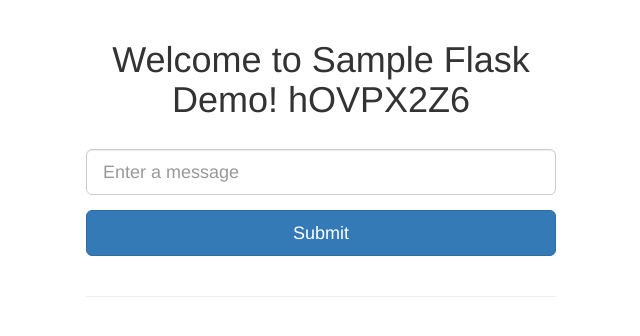
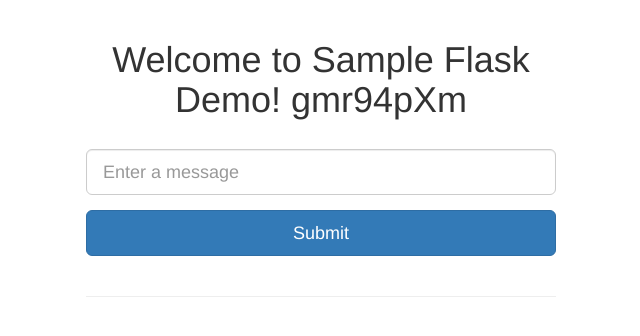
Before and after one commit to williaumwu/demo-web, a Flask app: page / in a window 1280 px wide. Shown: the top 336 px of the page, without its empty margins (319-959 px from the left). Run offline with Flask 2, Linux system fonts and the light colour scheme; data that the repository does not hold is empty; some libraries are stand-ins or nearby versions.

Commit message:
testing change new string gmr94pXm

```diff
--- a/templates/index.html
+++ b/templates/index.html
@@ -3,7 +3,7 @@
 {% block content %}
 
 <div class="text-center">
-  <h1>Welcome to Sample Flask Demo! hOVPX2Z6</h1>
+  <h1>Welcome to Sample Flask Demo! gmr94pXm</h1>
 </div>
 
 <br>
```
Also changed, not shown: tests/test_two.py (+2 -2 lines), README.md.
